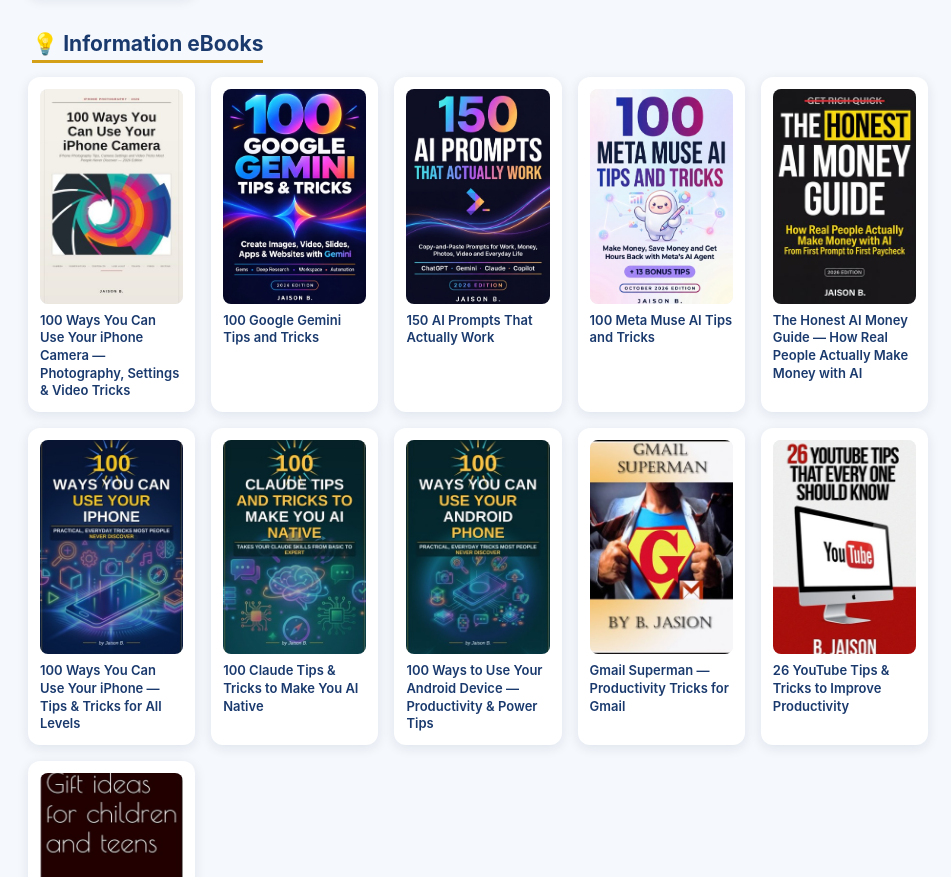
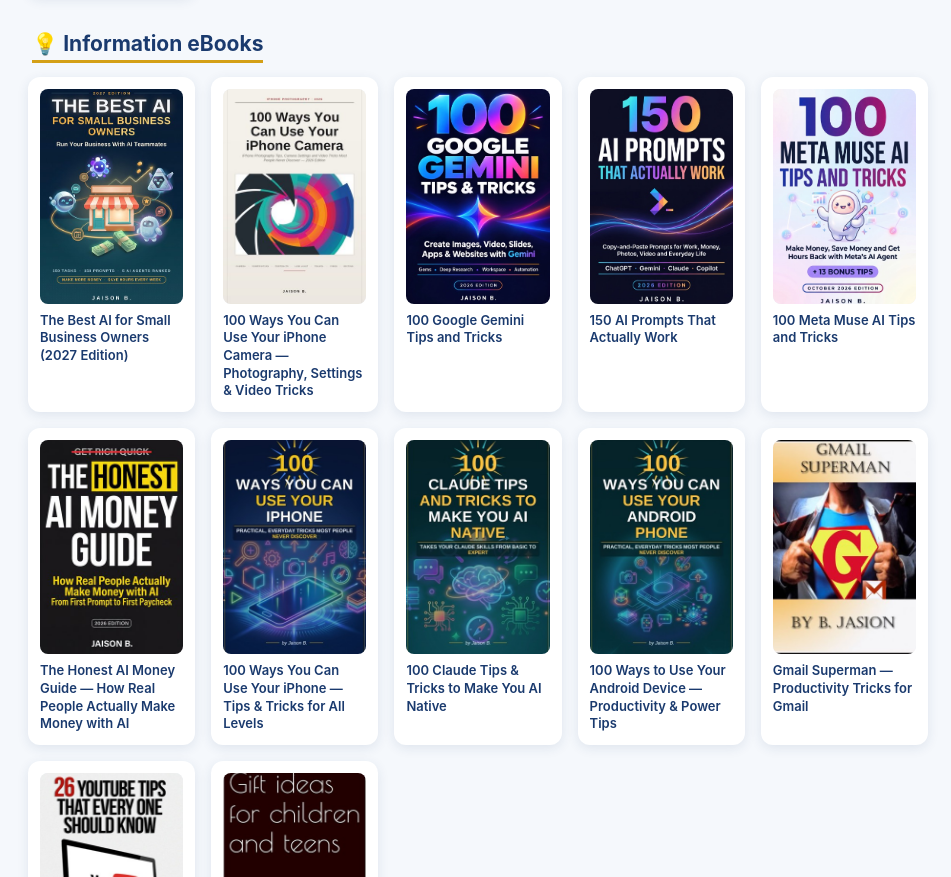
Before and after one commit to 119luke/certificate, a plain HTML site: page books.html in a window 1280 px wide. Shown: the part 5330-6207 px from the top of the page, without its empty margins (162-1113 px from the left). Drawn offline with Linux system fonts and the light colour scheme.

Commit message:
Books page: add The Best AI for Small Business Owners (Kindle B0HSM9R5JP)
Co-Authored-By: Claude Opus 5.5 <noreply@anthropic.com>

```diff
--- a/books.html
+++ b/books.html
@@ -312,6 +312,10 @@
     <div class="section">
       <h2>💡 Information eBooks</h2>
       <div class="grid">
+        <a class="book" href="https://www.amazon.com/dp/B0HSM9R5JP" target="_blank" rel="noopener">
+          <img src="covers/best-ai-small-business.jpg" alt="The Best AI for Small Business Owners cover">
+          <span>The Best AI for Small Business Owners (2027 Edition)</span>
+        </a>
         <a class="book" href="https://www.amazon.com/dp/B0HBMJKLDM" target="_blank" rel="noopener">
           <img src="covers/iphone-camera.jpg" alt="100 Ways You Can Use Your iPhone Camera cover">
           <span>100 Ways You Can Use Your iPhone Camera &mdash; Photography, Settings &amp; Video Tricks</span>
```
Also changed, not shown: covers/best-ai-small-business.jpg (added).
